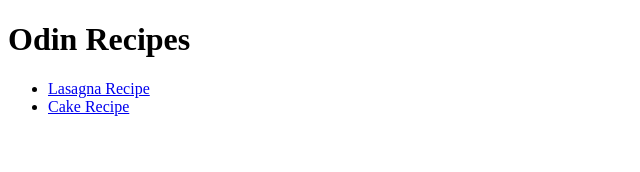
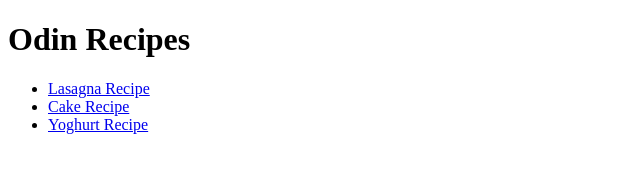
Before and after one commit to byeoh001/latest-recipes, a plain HTML site: page index.html in a window 1280 px wide. Shown: the whole page, without its empty margins (0-640 px from the left). Drawn offline with Linux system fonts and the light colour scheme.

Commit message:
edited index.html

```diff
--- a/index.html
+++ b/index.html
@@ -10,6 +10,7 @@
     <ul>
        <li><a href="recipes/lasagna.html">Lasagna Recipe</a></li>
        <li><a href="recipes/cake.html">Cake Recipe</a></li>
+       <li><a href="recipes/yoghurt.html">Yoghurt Recipe</a></li>
     </ul>
 </body>
 </html>
```
